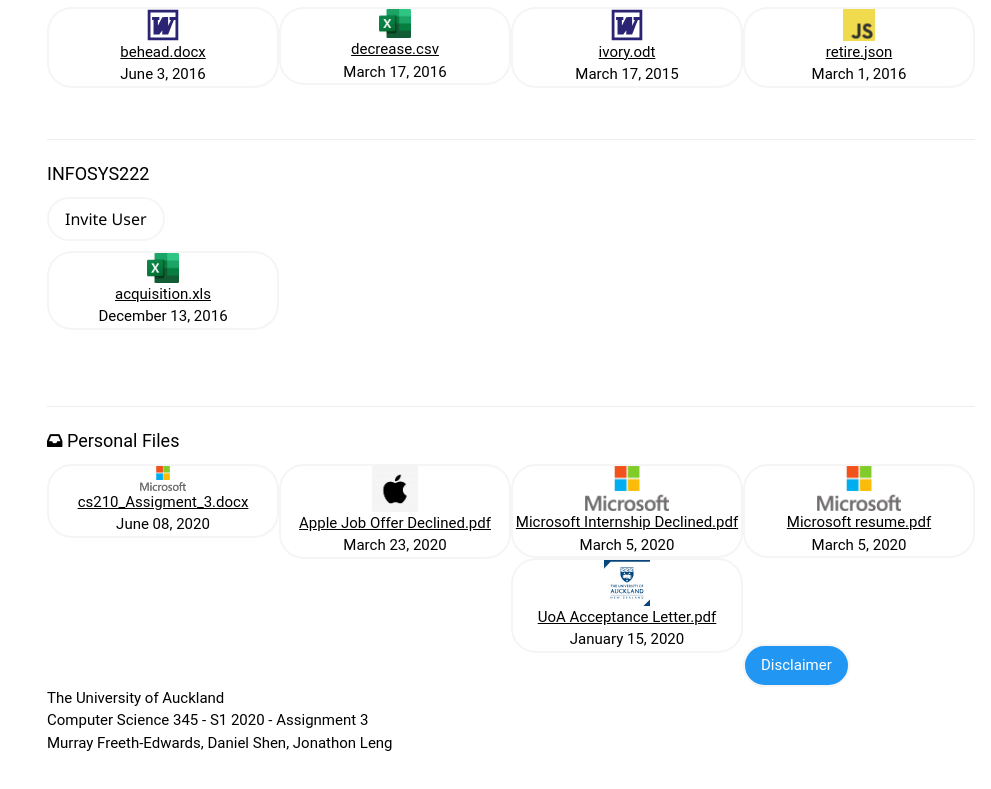
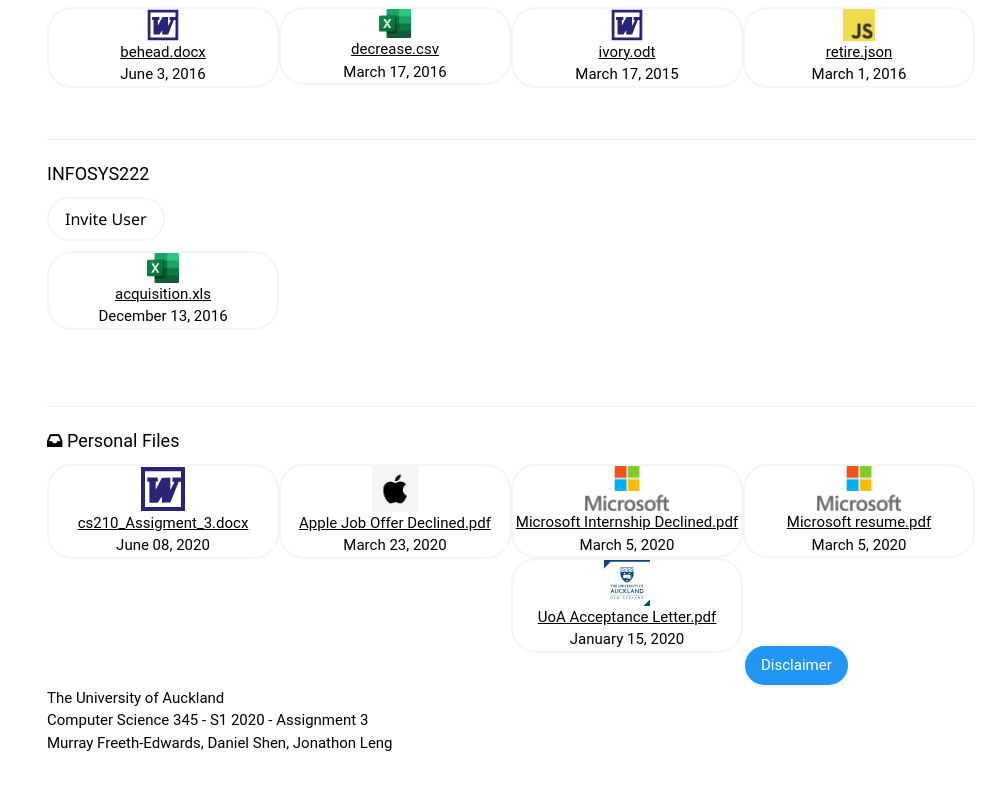
Before and after one commit to devnull-nz/cs345a3.github.io, a plain HTML site: page index.html in a window 1280 px wide. Shown: the part 862-1651 px from the top of the page, without its empty margins (289-1280 px from the left). Drawn offline with nearby package versions, Linux system fonts and the light colour scheme; a web font is replaced by a local one.

Commit message:
Update index.html

```diff
--- a/index.html
+++ b/index.html
@@ -425,7 +425,7 @@
        <div id="f24" class="customSplit roundedCorners">
         <center>
          <a href="#cs210_Assigment_3.docx"  onclick="viewFile('25', true); curCourseName = 'Personal';">
-          <img src="microsoft.png" width="20%" />
+          <img src="word.svg" width="20%" />
           <br />
           cs210_Assigment_3.docx
          </a>
@@ -1327,7 +1327,7 @@
     } else if (id == 25) {
       viewFileProcess(
               id,
-              5,
+              10,
               "cs210_Assigment_3.docx",
               "June 08, 2020",
               "Lorem ipsum dolor sit amet, consectetur adipiscing elit. Pellentesque lacinia mi non nisi consectetur fermentum. Nam ultrices auctor iaculis. Maecenas pulvinar commodo tellus non lacinia. Aliquam sollicitudin nulla et sapien imperdiet interdum. Donec imperdiet id diam nec luctus.\n" +
```
